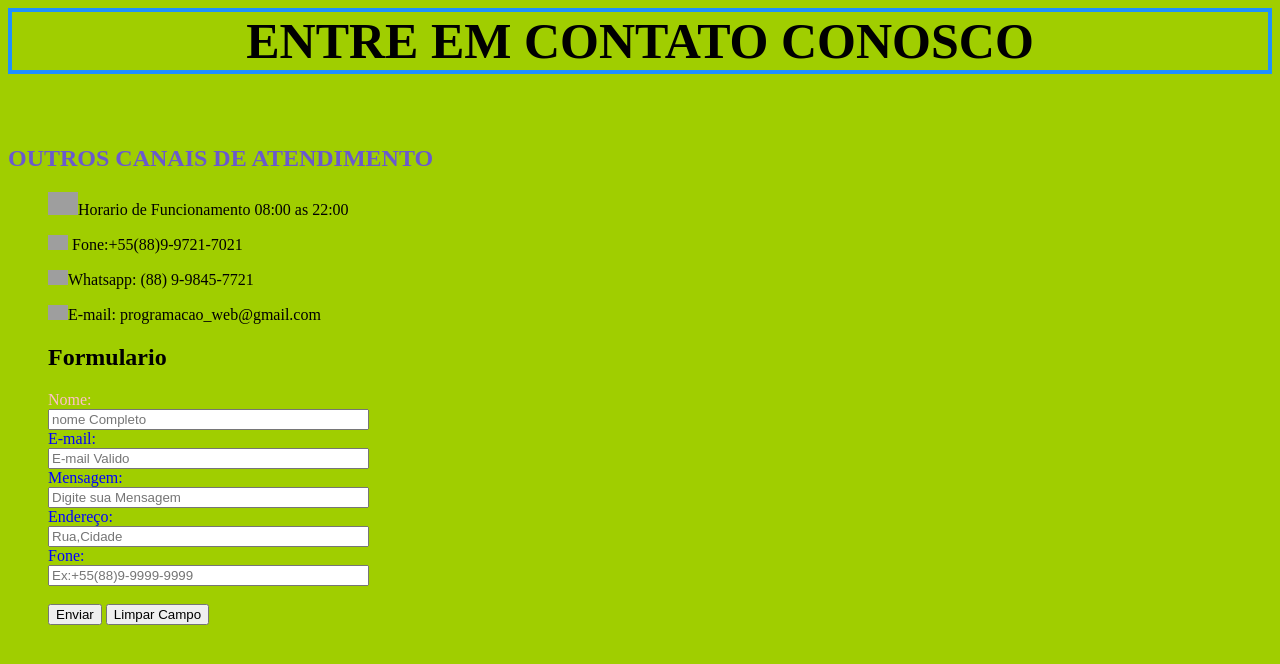
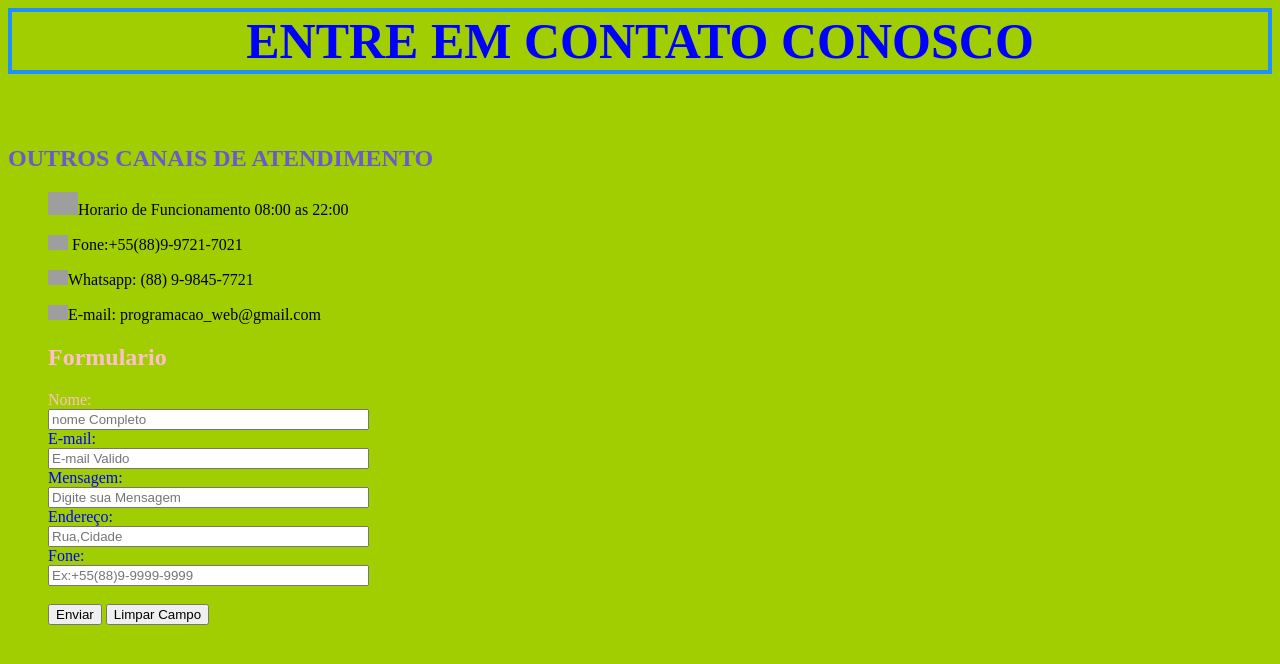
Before and after one commit to claudeniceads/PROGRAMA-O, a plain HTML site: page index.html in a window 1280 px wide. Drawn offline with Linux system fonts and the light colour scheme; grey boxes are pictures that could not be loaded.

Commit message:
Primeiro commit

```diff
--- a/index.html
+++ b/index.html
@@ -6,7 +6,7 @@
 
 
 
-<h1 align="center" style="colo:blue; font-size:50px; border:4px solid Dodgerblue; bacckground-color: AliceViolet;" >
+<h1 align="center" style="color:blue; font-size:50px; border:4px solid Dodgerblue; "bacckground-color: AliceViolet;" >
 
 ENTRE EM CONTATO CONOSCO </h1>
 
@@ -48,7 +48,7 @@ ENTRE EM CONTATO CONOSCO </h1>
 
 <h2
 
-style="color.pink">Formulario</h2> <!--Formulario com campo de texto -->
+style="color:pink">Formulario</h2> <!--Formulario com campo de texto -->
 
 <form name="Campo_texto">
 
```
